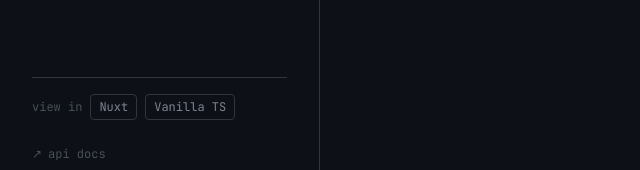
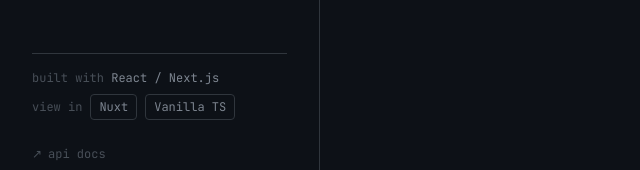
Before and after one commit to jefflesterdev/jefflesterdev-web, a Next.js app in the folder apps/next-app/: page / in a window 1280 px wide. Shown: the part 536-706 px from the top of the page, without its empty margins (0-640 px from the left). Built offline with nearby package versions, Linux system fonts and the light colour scheme; no server answers.

Commit message:
Show current framework stack label above view-in switcher

```diff
--- a/apps/next-app/components/AppSwitcher.tsx
+++ b/apps/next-app/components/AppSwitcher.tsx
@@ -1,17 +1,21 @@
 type App = 'next' | 'nuxt' | 'vanilla'
 
-const apps: Record<App, { label: string; url: string }> = {
-  next:    { label: 'Next.js',    url: '/' },
-  nuxt:    { label: 'Nuxt',       url: process.env.NEXT_PUBLIC_NUXT_URL    ?? 'http://localhost:3001' },
-  vanilla: { label: 'Vanilla TS', url: process.env.NEXT_PUBLIC_VANILLA_URL ?? 'http://localhost:3002' },
+const apps: Record<App, { label: string; stack: string; url: string }> = {
+  next:    { label: 'Next.js',    stack: 'React / Next.js',       url: '/' },
+  nuxt:    { label: 'Nuxt',       stack: 'Vue / Nuxt',            url: process.env.NEXT_PUBLIC_NUXT_URL    ?? 'http://localhost:3001' },
+  vanilla: { label: 'Vanilla TS', stack: 'Vanilla TypeScript',    url: process.env.NEXT_PUBLIC_VANILLA_URL ?? 'http://localhost:3002' },
 }
 
 export default function AppSwitcher({ current }: { current: App }) {
-  const others = (Object.entries(apps) as [App, { label: string; url: string }][]).filter(
+  const others = (Object.entries(apps) as [App, { label: string; stack: string; url: string }][]).filter(
     ([key]) => key !== current
   )
 
   return (
+    <div className="flex flex-col gap-2">
+      <span className="font-mono text-xs" style={{ color: 'var(--color-faint)' }}>
+        built with <span style={{ color: 'var(--color-muted)' }}>{apps[current].stack}</span>
+      </span>
       <div className="flex flex-wrap items-center gap-2">
         <span className="font-mono text-xs" style={{ color: 'var(--color-faint)' }}>
           view in
@@ -27,5 +31,6 @@ export default function AppSwitcher({ current }: { current: App }) {
           </a>
         ))}
       </div>
+    </div>
   )
 }
```
Also changed, not shown: 1 other file (tests, documents, lock files or other folders). Lines whose indentation alone changed are shown as unchanged.
